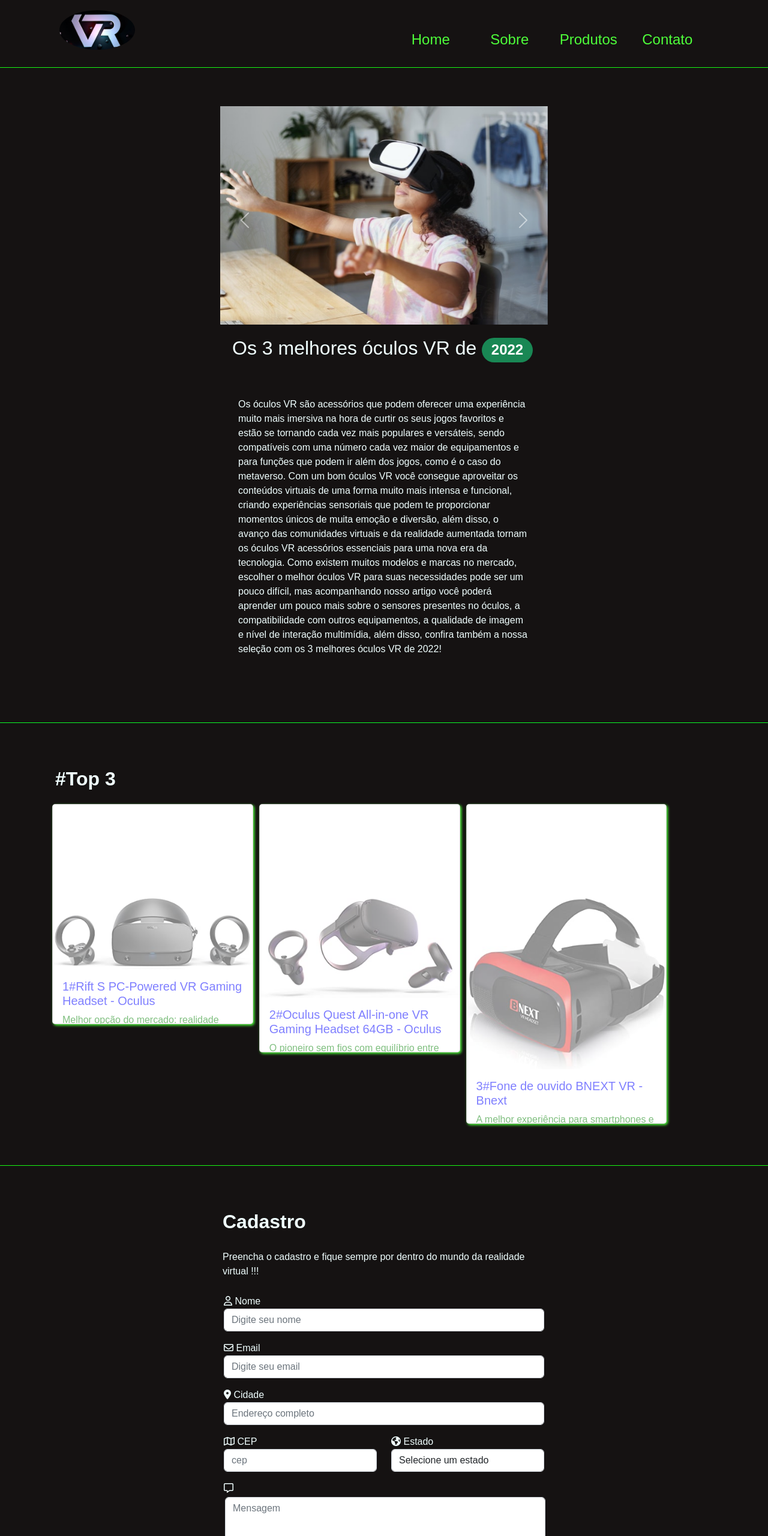
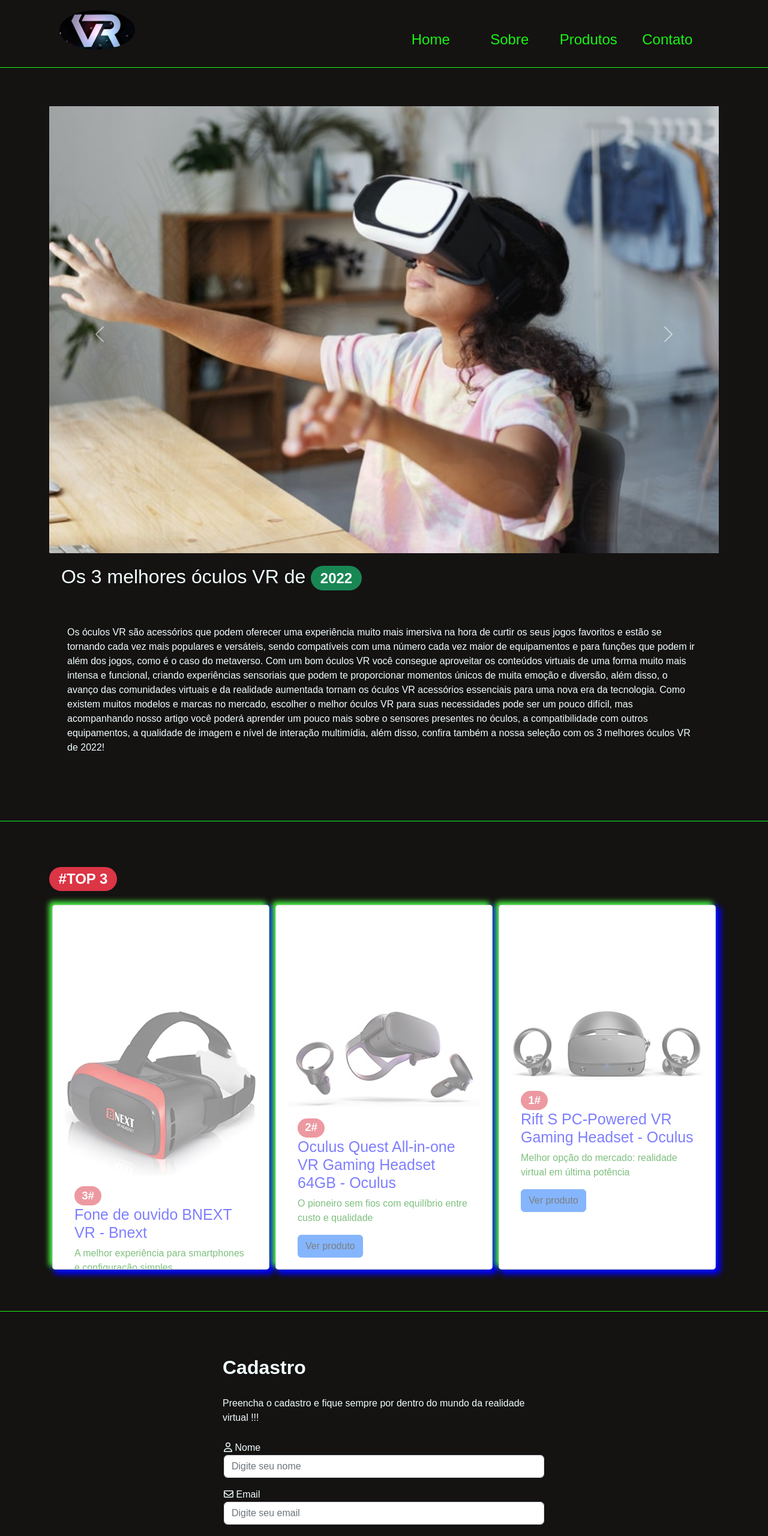
Before and after one commit to Amadeo-Frontend/bootstrap, a plain HTML site: page index.html in a window 1280 px wide. Shown: the top 2560 px of the page at 60% size. Drawn offline with Linux system fonts and the light colour scheme.

Commit message:
bootstrap

```diff
--- a/custom.css
+++ b/custom.css
@@ -2,6 +2,10 @@ body {
     background-color: rgb(21, 18, 18);
     color: azure;
     font-family: Arial, Helvetica, sans-serif;
+}
+
+h5 {
+    font-size: 25px;
 }
 
 section {
@@ -23,7 +27,7 @@ header ul {
 }
 
 header li, a {
-    color: rgb(78, 255, 58) !important;
+    color: rgb(22, 245, 18) !important;
     font-size: 1.5rem;
 }
 
@@ -54,12 +58,15 @@ textarea {
     margin: 2px;
 }
 
+.card a {
+    color: black !important;
+}
+
 .card {
-    width: 30%;
-    float: left;
+    padding: 20px;
     margin: 5px;
     border-radius: 5px;
-    box-shadow: 2px 2px 4px rgb(78, 255, 58);
+    box-shadow: -5px -5px 10px rgb(78, 255, 58), 5px 5px 10px 3px blue;
     overflow: hidden;
 }
 
@@ -105,6 +112,10 @@ button {
     padding-left: 0;
 }
 
+#modal-3 a, #modal-2 a, #modal-1 a {
+    color: blue !important;
+}
+
 #produtos h5 {
     color: blue;
 }
@@ -134,3 +145,31 @@ button {
     width: 40px;
     height: 40px;
 }
+
+@media (max-width: 767px) {
+
+    #contato {
+        width: 97%;
+    }
+
+    #produtos .col {
+        display: flex;
+        justify-content: center;
+        flex-direction: column;
+        align-items: center;
+        width: 100%;
+    }
+
+    #produtos h2 {
+        display: flex;
+        justify-content: center;
+        align-items: center;
+    }
+}
+
+@media (max-width: 990px) {
+    #sobre {
+        display: block !important;
+
+    }
+}
--- a/index.html
+++ b/index.html
@@ -23,13 +23,13 @@
               <a class="nav-link active" href="#home">Home</a>
             </li>
             <li class="nav-item">
-              <a class="nav-link active" href="#sobre">Sobre</a>
+              <a class="nav-link" href="#sobre">Sobre</a>
             </li>
             <li class="nav-item">
-              <a class="nav-link active" href="#produtos">Produtos</a>
+              <a class="nav-link" href="#produtos">Produtos</a>
             </li>
             <li class="nav-item">
-              <a class="nav-link active" href="#contato">Contato</a>
+              <a class="nav-link" href="#contato">Contato</a>
             </li>
           </ul>
         </div>
@@ -39,7 +39,7 @@
   <section id="sobre">
     <div class="container">
       <div class="row">
-        <div class="col-md-6 offset-md-3">
+        <div class="col">
           <div id="carouselFade" class="carousel slide carousel-fade rounded-4" data-bs-ride="carousel">
             <div class="carousel-inner">
               <div class="carousel-item active">
@@ -77,27 +77,25 @@
 <section id="produtos">
   <div class="container">
     <div class="row">
-      <div class="col">
-        <h2><strong>#Top 3</strong></h2>
-        <div class="card">
-          <div class="text"> <img
-            src="./images/rv-1.jpg"
+      <h2><strong><span class="badge rounded-pill bg-danger">#TOP 3</span></strong></h2>
+      <div class="col d-flex justify-content-center">
+        <div class="card w-75">
+          <div class="text">
+            <img
+            src="./images/rv-3.jpg"
             alt="tecnologia"
-            class="img-fluid"
-            />
-
+            class="img-fluid"/>
             <div class="card-body">
-              <h5 class="card-title">1#Rift S PC-Powered VR Gaming Headset - Oculus</h5>
+              <h5 class="card-title"><strong><span class="badge rounded-pill bg-danger">3#</span></strong><br>Fone de ouvido BNEXT VR - Bnext</h5>
               <p class="card-text">
-                Melhor opção do mercado: realidade virtual em última potência
+                A melhor experiência para smartphones e configuração simples
               </p>
-              <a class="btn btn-primary" data-bs-toggle="modal"data-bs-target="#modal-1"
-              >Ver produto</a
-              >
+              <a class="btn btn-primary" data-bs-toggle="modal"data-bs-target="#modal-3"
+              >Ver produto</a>
             </div>
           </div>
         </div>
-        <div class="card">
+        <div class="card w-75">
           <div class="text">
             <img
             src="./images/rv-2.jpg"
@@ -105,7 +103,7 @@
             class="img-fluid"
             />
             <div class="card-body">
-              <h5 class="card-title">2#Oculus Quest All-in-one VR Gaming Headset 64GB - Oculus</h5>
+              <h5 class="card-title"><strong><span class="badge rounded-pill bg-danger">2#</span></strong><br>Oculus Quest All-in-one VR Gaming Headset 64GB - Oculus</h5>
               <p class="card-text">
                 O pioneiro sem fios com equilíbrio entre custo e qualidade
               </p>
@@ -114,19 +112,21 @@
             </div>
           </div>
         </div>
-        <div class="card">
+        <div class="card w-75">
           <div class="text">
             <img
-            src="./images/rv-3.jpg"
+            src="./images/rv-1.jpg"
             alt="tecnologia"
-            class="img-fluid"/>
+            class="img-fluid"
+            />
             <div class="card-body">
-              <h5 class="card-title">3#Fone de ouvido BNEXT VR - Bnext</h5>
+              <h5 class="card-title"><strong><span class="badge rounded-pill bg-danger">1#</span></strong><br>Rift S PC-Powered VR Gaming Headset - Oculus</h5>
               <p class="card-text">
-                A melhor experiência para smartphones e configuração simples
+                Melhor opção do mercado: realidade virtual em última potência
               </p>
-              <a class="btn btn-primary" data-bs-toggle="modal"data-bs-target="#modal-3"
-              >Ver produto</a>
+              <a class="btn btn-primary" data-bs-toggle="modal"data-bs-target="#modal-1"
+              >Ver produto</a
+              >
             </div>
           </div>
         </div>
@@ -172,7 +172,7 @@
                     <div class="col">
                       <i class="fa-solid fa-earth-americas"></i>
                       <label for="estado p-5">Estado</label>
-                      <select name="estado" id="estado"class="form-control"id="cep">
+                      <select name="estado" id="estado"class="form-control"id="cep"required>
                         <option value=""required>Selecione um estado</option>
                         <option value="AC">SP</option>
                         <option value="AL">PR</option>
@@ -188,7 +188,7 @@
                   </div>
                   <div class="col">
                     <i class="fa-regular fa-message"></i>
-                    <textarea class="form-control" name="" rows="6"placeholder="Mensagem"></textarea>
+                    <textarea class="form-control" name="" rows="6"placeholder="Mensagem" required></textarea>
                   </div>
                   <div class="col"><button type="submit" class="btn btn-group-sm btn-danger">Enviar</button>
                   </div>
@@ -201,7 +201,7 @@
     </div>
   </div>
 </div>
-</div>
+
 </section>
 <div class="mt-5 p-4 text-center">
   <footer class="foot">
@@ -250,7 +250,7 @@
           </tbody>
         </table>
       </div>
-      <a href="https://www.amazon.com.br/gp/product/B07PTMKYS7?ie=UTF8&linkCode=ll1&tag=medialeads08-20&linkId=d202fb156967a66572adfc25f68ae7ae&language=pt_BR&ref_=as_li_ss_tl" class="card-link btn btn-info"target="_blank">amazon.com.br <i class="fa-solid fa-cart-shopping"></i></a>
+      <a href="https://www.amazon.com.br/gp/product/B07PTMKYS7?ie=UTF8&linkCode=ll1&tag=medialeads08-20&linkId=d202fb156967a66572adfc25f68ae7ae&language=pt_BR&ref_=as_li_ss_tl" class="card-link btn btn-danger"target="_blank">amazon.com.br <i class="fa-solid fa-cart-shopping"></i></a>
       <div class="modal-footer">
         <button type="button" class="btn btn-secondary" data-bs-dismiss="modal">Close</button>
       </div>
@@ -296,7 +296,7 @@
           </tbody>
         </table>
       </div>
-      <a href="https://www.amazon.com.br/gp/product/B07HNW68ZC?ie=UTF8&linkCode=ll1&tag=medialeads08-20&linkId=a39316da4cabdc2c04c4e69233409e3e&language=pt_BR&ref_=as_li_ss_tl" class="card-link btn btn-info"target="_blank">amazon.com.br <i class="fa-solid fa-cart-shopping"></i></a>
+      <a href="https://www.amazon.com.br/gp/product/B07HNW68ZC?ie=UTF8&linkCode=ll1&tag=medialeads08-20&linkId=a39316da4cabdc2c04c4e69233409e3e&language=pt_BR&ref_=as_li_ss_tl" class="card-link btn btn-danger"target="_blank">amazon.com.br <i class="fa-solid fa-cart-shopping"></i></a>
       <div class="modal-footer">
         <button type="button" class="btn btn-secondary" data-bs-dismiss="modal">Close</button>
       </div>
@@ -345,7 +345,7 @@
 
         </table>
       </div>
-      <a href="https://www.amazon.com.br/gp/product/B07Q3NCJYP?ie=UTF8&linkCode=ll1&tag=medialeads08-20&linkId=d53dabff3f1044d43f1e4622e68ab61e&language=pt_BR&ref_=as_li_ss_tl" class="card-link btn btn-info"target="_blank">amazon.com.br <i class="fa-solid fa-cart-shopping"></i></a>
+      <a href="https://www.amazon.com.br/gp/product/B07Q3NCJYP?ie=UTF8&linkCode=ll1&tag=medialeads08-20&linkId=d53dabff3f1044d43f1e4622e68ab61e&language=pt_BR&ref_=as_li_ss_tl" class="card-link btn btn-danger"target="_blank">amazon.com.br <i class="fa-solid fa-cart-shopping"></i></a>
       <div class="modal-footer">
         <button type="button" class="btn btn-secondary" data-bs-dismiss="modal">Close</button>
       </div>
```
